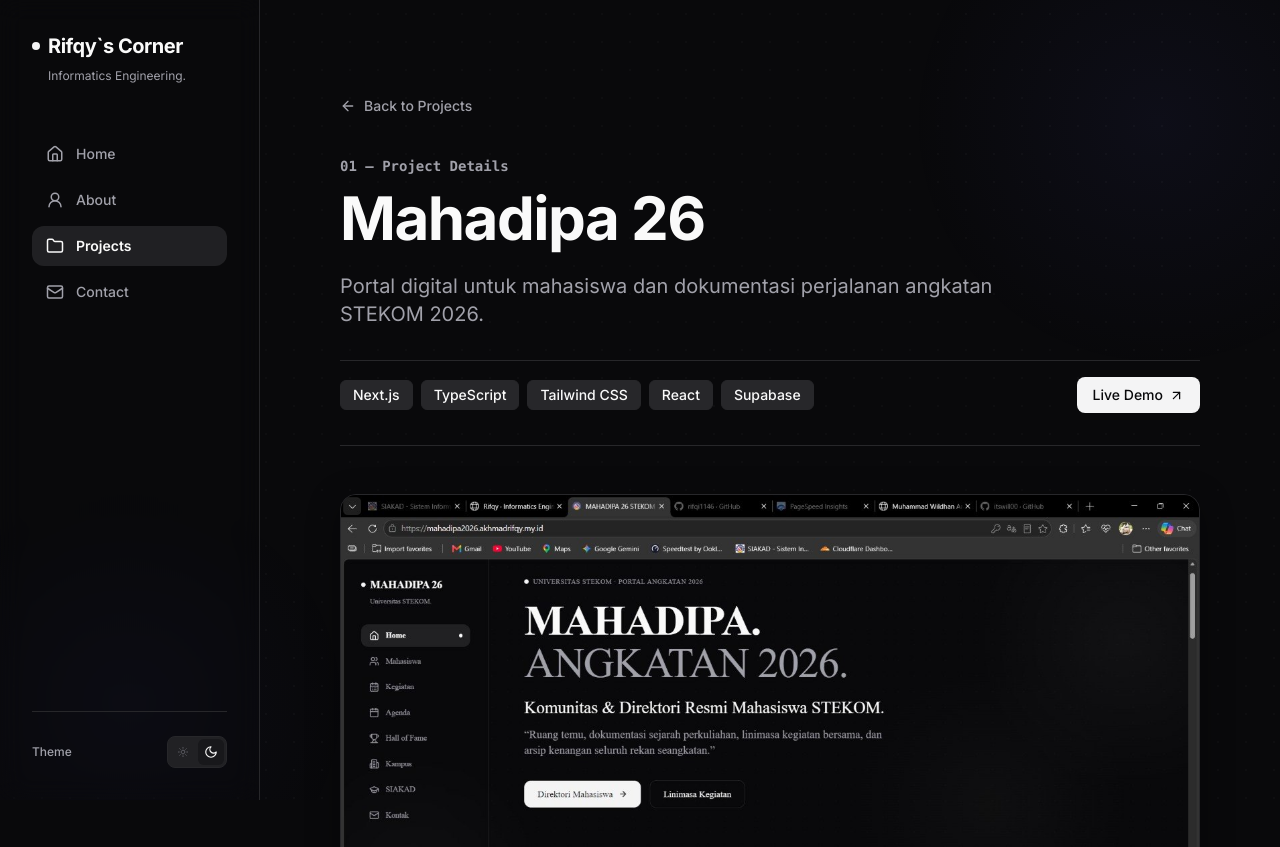
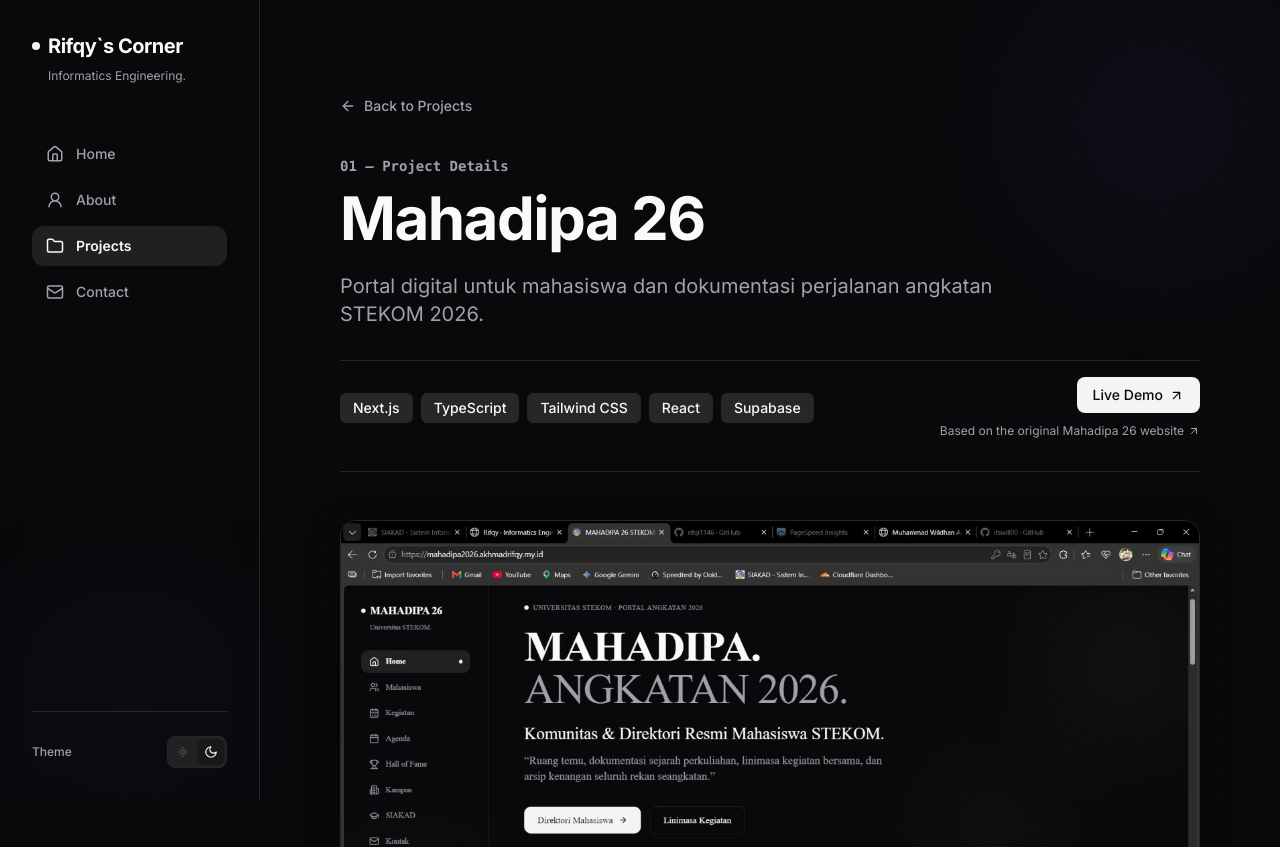
Before and after one commit to rifqi1146/portofolio, a Next.js app: page /projects/mahadipa-26 in a window 1280 px wide. Shown: the top 847 px of the page. Built offline with nearby package versions, Linux system fonts and the light colour scheme.

Commit message:
Add attribution to Mahadipa 26 project

```diff
--- a/app/projects/[slug]/page.tsx
+++ b/app/projects/[slug]/page.tsx
@@ -77,7 +77,8 @@ export default function ProjectDetail({ params }: { params: { slug: string } })
               ))}
             </div>
 
-            {/* Links */}
+            {/* Links & Attribution */}
+            <div className="flex flex-col sm:items-end gap-2.5">
               <div className="flex items-center gap-3">
                 {project.demo && (
                   <a
@@ -99,6 +100,22 @@ export default function ProjectDetail({ params }: { params: { slug: string } })
                   >
                     <FaGithub size={15} />
                     <span>Repository</span>
+                  </a>
+                )}
+              </div>
+
+              {project.attribution && (
+                <a
+                  href={project.attribution.url}
+                  target="_blank"
+                  rel="noopener noreferrer"
+                  className="inline-flex items-center gap-1 text-xs text-muted hover:text-foreground transition-colors group"
+                >
+                  <span>{project.attribution.label}</span>
+                  <LuArrowUpRight
+                    size={12}
+                    className="transition-transform group-hover:translate-x-0.5 group-hover:-translate-y-0.5"
+                  />
                 </a>
               )}
             </div>
--- a/lib/project.ts
+++ b/lib/project.ts
@@ -12,6 +12,10 @@ export interface Project {
   features?: string[];
   github?: string;
   demo?: string;
+  attribution?: {
+    label: string;
+    url: string;
+  };
   featured?: boolean;
 }
 
@@ -43,6 +47,11 @@ export const projects: Project[] = [
     ],
 
     demo: "https://mahadipa2026.akhmadrifqy.my.id",
+
+    attribution: {
+      label: "Based on the original Mahadipa 26 website",
+      url: "https://mahadipa2026.vercel.app/",
+    },
 
     featured: true,
   },
```
Lines whose indentation alone changed are shown as unchanged.
